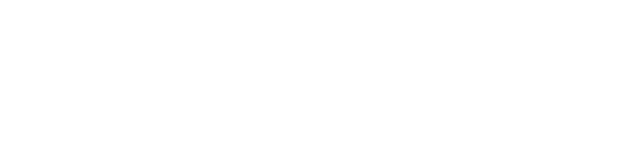
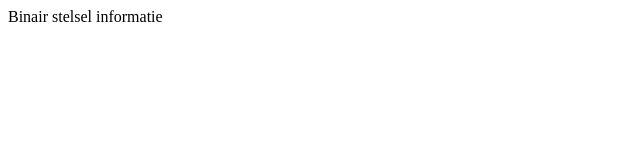
Before and after one commit to FrancescoMandas/FrancescoMandas.github.io, a plain HTML site: page binairstelsel.html in a window 1280 px wide. Shown: the whole page, without its empty margins (0-640 px from the left). Drawn offline with Linux system fonts and the light colour scheme.

Commit message:
nieuwe pagina

```diff
--- a/binairstelsel.html
+++ b/binairstelsel.html
@@ -1 +1,9 @@
 <!DOCTYPE html>
+<html>
+    <head>
+        <title>Binair stelsel</title>
+    </head>
+    <body>
+Binair stelsel informatie
+    </body>
+</html>
```
